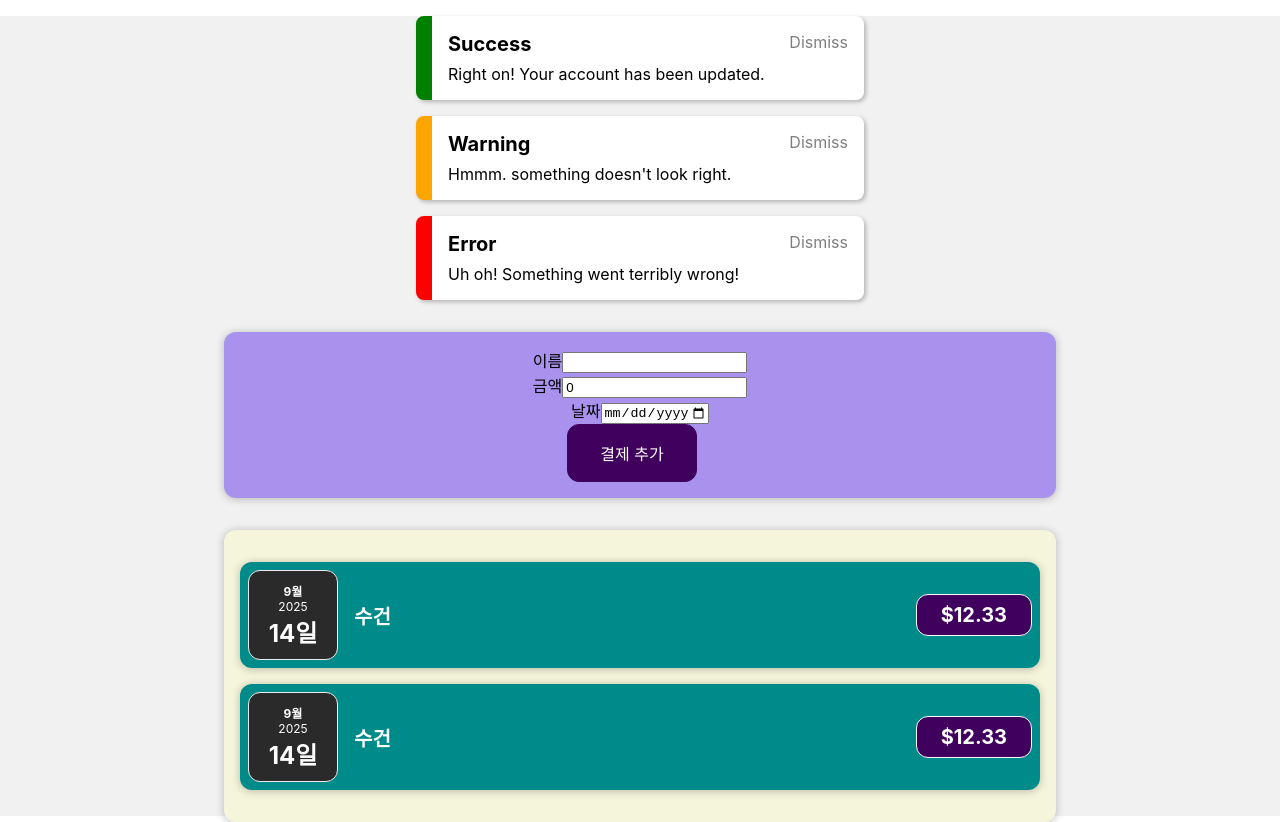
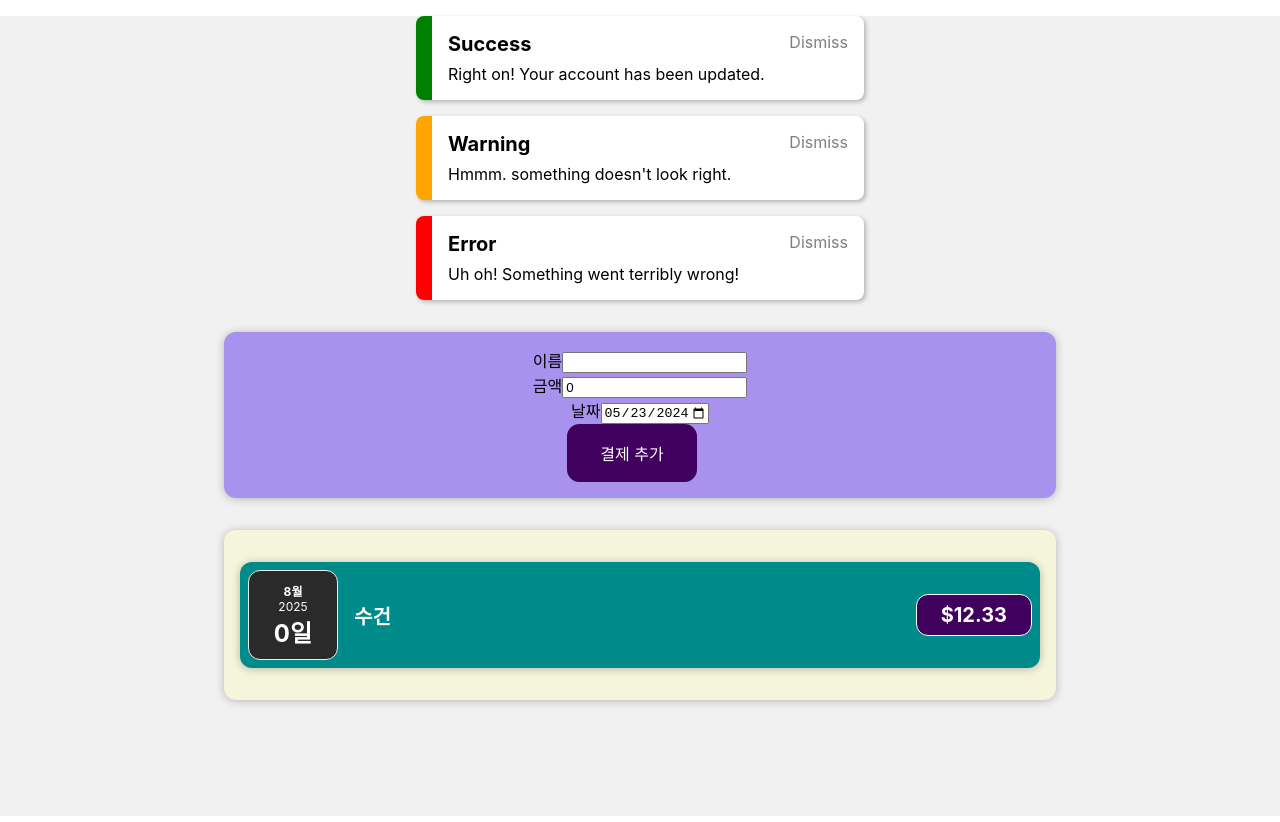
Before and after one commit to newfly101/bootcamp2024-react, a React (Create React App) app: page / in a window 1280 px wide. Built offline with nearby package versions, Linux system fonts and the light colour scheme.

Commit message:
[30강] 일단 새로운 component추가하게 했는데 Date 값이 비정상적임

```diff
--- a/src/App.js
+++ b/src/App.js
@@ -22,33 +22,34 @@ function App() {
         }
     ];
 
-    const expenses = [
-        {
+    // const expenses = [
+    //     {
+    //         id: '1',
+    //         title: '수건',
+    //         amount: 12.33,
+    //         date: new Date(2025, 8, 14),
+    //     },
+    //     {
+    //         id: '2',
+    //         title: '과자',
+    //         amount: 6.33,
+    //         date: new Date(2024, 5, 14),
+    //     },
+    // ];
+    const [expenses, setExpenses] = useState([{
             id: '1',
             title: '수건',
             amount: 12.33,
-            date: new Date(2025, 8, 14),
-        },
-        {
-            id: '1',
-            title: '수건',
-            amount: 12.33,
-            date: new Date(2025, 8, 14),
-        },
-    ];
+            date: new Date(2025, 9-1, 14),
+    }]);
 
 
-
-    // const [parentObjectState, setParentObjectState] = useState({
-    //     name : '',
-    //     price : 0,
-    //     toDate : new Date()
-    // });
-
     const getPaymentFormData = (data) => {
-        expenses.push(data);
-        console.log("objectState : ", data);
-        console.log("expenses : ", expenses); // 배열에 값추가는 되는데 렌더링이 안됨
+        // expenses.push(data);
+        setExpenses((prevState) => {
+            return [data, ...prevState];
+        });
+        // console.log("expenses : ", expenses); // 배열에 값추가는 되는데 렌더링이 안됨
     };
 
     return (
--- a/src/components/NewPayment/PaymentForm.js
+++ b/src/components/NewPayment/PaymentForm.js
@@ -4,19 +4,20 @@ import './PaymentForm.css';
 
 const PaymentForm = ({getPaymentFormData}) => {
     const [objectState, setObjectState] = React.useState({
-        name : '',
-        price : 0,
-        toDate : new Date()
+        id : '1',
+        title : '',
+        amount : 0,
+        date : new Date()
     });
 
     const changeObjectStateName = (event) => {
-        setObjectState(prevState => ({...prevState, name: event.target.value}));
+        setObjectState(prevState => ({...prevState, title: event.target.value}));
     };
     const changeObjectStatePrice = (event) => {
-        setObjectState(prevState => ({...prevState, price: event.target.value}));
+        setObjectState(prevState => ({...prevState, amount: event.target.value}));
     };
     const changeObjectStateToDate = (event) => {
-        setObjectState(prevState => ({...prevState, toDate: event.target.value}));
+        setObjectState(prevState => ({...prevState, date: event.target.value}));
     };
 
     const buttonSubmitHandler = (event) => {
@@ -26,26 +27,37 @@ const PaymentForm = ({getPaymentFormData}) => {
         // console.log("objectState", objectState);
         // 초기화
         setObjectState({
-            name : '',
-            price : 0,
-            toDate : new Date()
+            id : 'addData',
+            title : '',
+            amount : 0,
+            date : new Date()
         });
     }
+
+    const makeDateForm = (date) => {
+        // console.log(date);
+        const month = (new Date(date).getMonth() + 1).toString().padStart(2, '0');
+        const year = new Date(date).getFullYear();
+        const day = new Date(date).getDate().toString().padStart(2, '0');
+        return `${year}-${month}-${day}`;
+    }
+
+    // console.log("PaymentForm > objectState : ",objectState);
 
     return (
         <form onSubmit={buttonSubmitHandler}>
             <div className='new-payment__controls'>
                 <div className='new-payment__control'>
                     <label>이름</label>
-                    <input type='text' value={objectState.name} onChange={changeObjectStateName} />
+                    <input type='text' value={objectState.title} onChange={changeObjectStateName} />
                 </div>
                 <div className='new-payment__control'>
                     <label>금액</label>
-                    <input type='number' min='0.01' step='0.01' value={objectState.price} onChange={changeObjectStatePrice} />
+                    <input type='number' min='0.01' step='0.01' value={objectState.amount} onChange={changeObjectStatePrice} />
                 </div>
                 <div className='new-payment__control'>
                     <label>날짜</label>
-                    <input type='date' min='2019-01-01' max='2024-12-31' value={objectState.toDate}
+                    <input type='date' min='2019-01-01' max='2024-12-31' value={makeDateForm(objectState.date)}
                            onChange={changeObjectStateToDate}/>
                 </div>
             </div>
--- a/src/components/Payments/ExpenseDate.js
+++ b/src/components/Payments/ExpenseDate.js
@@ -3,15 +3,20 @@ import React from 'react';
 import './ExpenseDate.css';
 
 const ExpenseDate = (props) => {
-    const month = props.date.toLocaleString('ko-KR', { month: 'long' });
-    const day = props.date.toLocaleString('ko-KR', { day: '2-digit' });
-    const year = props.date.getFullYear();
+    // console.log("ExpenseDate:",props);
+    const year = props.date instanceof Date ? props.date.getFullYear() : 'Invalid Year';
+    const month = props.date instanceof Date ? props.date.getMonth() : 'Invalid Month';
+    const day = props.date instanceof Date ? props.date.getDay() : 'Invalid Month';
+
+    // console.log("month",month);
+    // console.log("day",day);
+    // console.log("year",year);
 
     return (
         <div className='expense-date'>
-            <div className='expense-date__month'>{month}</div>
+            <div className='expense-date__month'>{month}월</div>
             <div className='expense-date__year'>{year}</div>
-            <div className='expense-date__day'>{day}</div>
+            <div className='expense-date__day'>{day}일</div>
         </div>
     );
 };
--- a/src/components/Payments/ExpenseItem.js
+++ b/src/components/Payments/ExpenseItem.js
@@ -5,9 +5,10 @@ import Card from "./Card";
 import "./ExpenseItem.css";
 
 const ExpenseItem = (props) => {
+    console.log("ExpenseItem:",props);
     return (
         <Card className="expense-item">
-            <ExpenseDate date={props.date} />
+            <ExpenseDate date={new Date(props.date)} />
             <div className="expense-item__description">
                 <h2>{props.title}</h2>
                 <div className="expense-item__price">${props.amount}</div>
--- a/src/components/Payments/Expenses.js
+++ b/src/components/Payments/Expenses.js
@@ -5,7 +5,7 @@ import Card from './Card';
 import './Expenses.css';
 
 const Expenses = (props) => {
-    console.log("Expenses",props.items);
+    console.log("Expenses",props);
     return (
         <Card className="expenses">
             {props.items.map((item, index) => (
```
